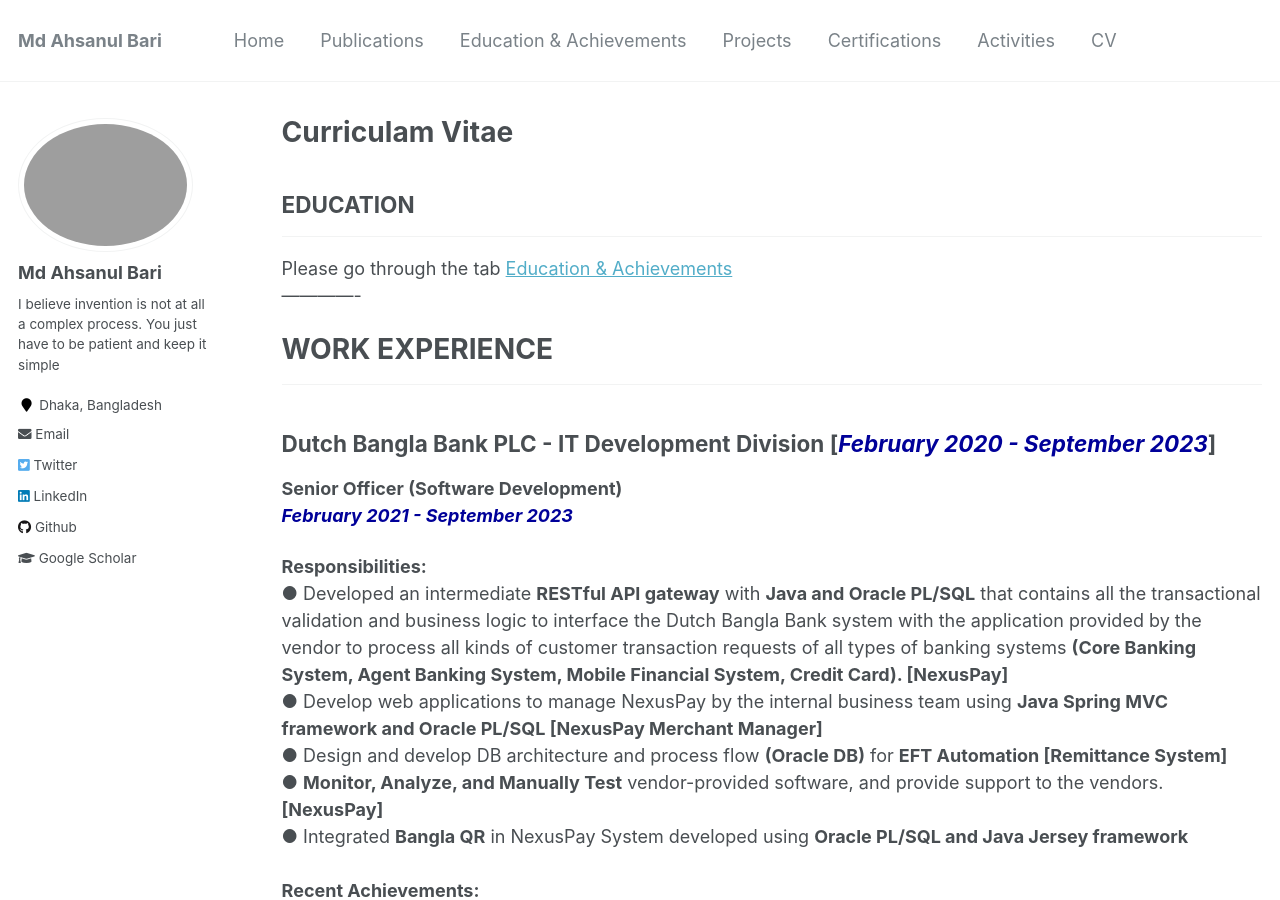
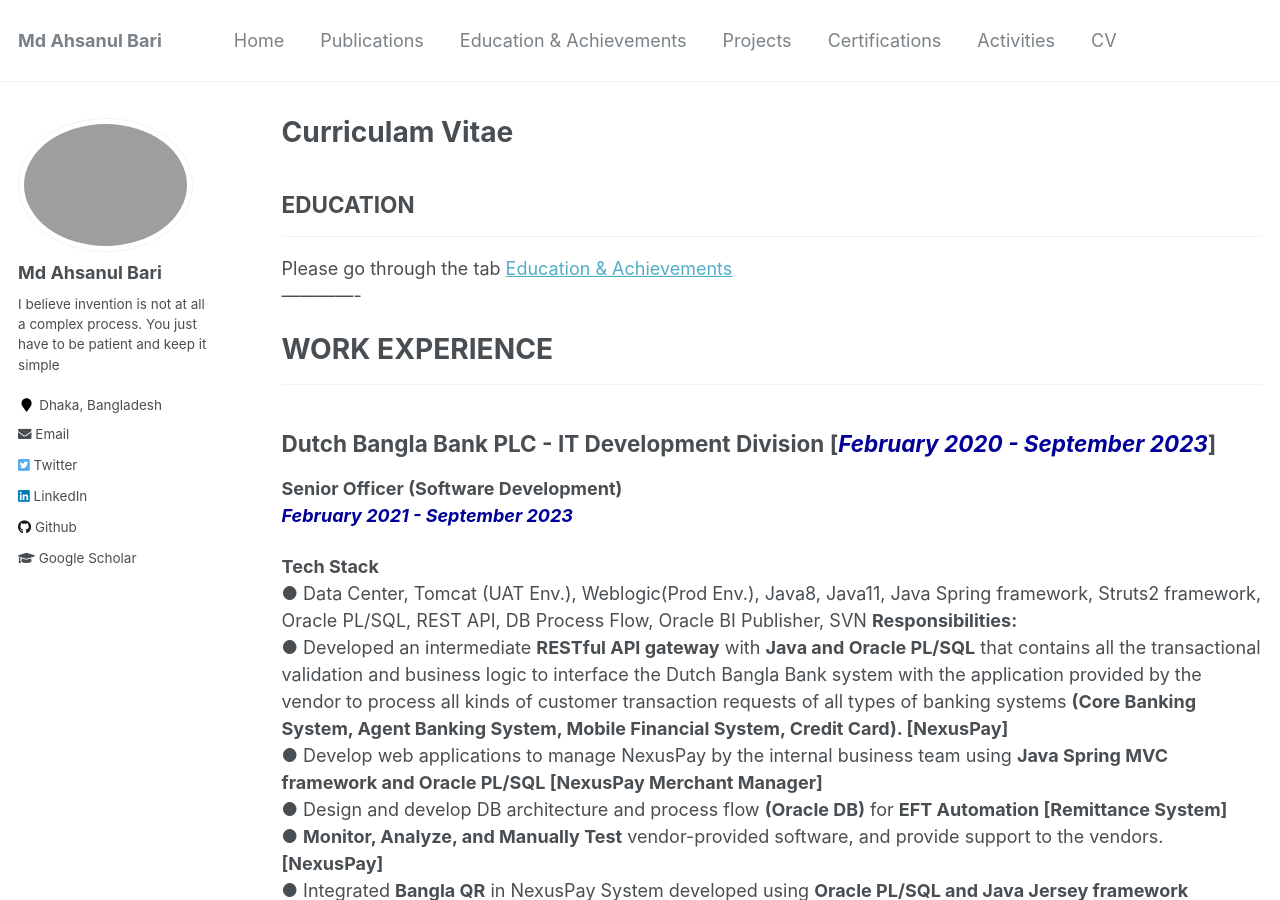
Before and after one commit to AhsanulBariRomi/ahsanul-bari.github.io, a Jekyll site: the page built from _pages/cv.md, in a window 1280 px wide and 900 px high. Built offline with Jekyll 4.4.1, drawn with Linux system fonts in a browser that asks for light colours.

Commit message:
tech stack added

```diff
--- a/_pages/cv.md
+++ b/_pages/cv.md
@@ -21,6 +21,8 @@ Please go through the tab [Education & Achievements](https://ahsanulbariromi.git
 <b>Senior Officer (Software Development)</b><br />
 <i style='color:#000099;'>**February 2021 - September 2023**</i><br/>
 
+<b>Tech Stack</b> <br/>
+● Data Center, Tomcat (UAT Env.), Weblogic(Prod Env.), Java8, Java11, Java Spring framework, Struts2 framework, Oracle PL/SQL, REST API, DB Process Flow, Oracle BI Publisher, SVN
 <b>Responsibilities:</b> <br/>
 ● Developed an intermediate <b>RESTful API gateway</b> with <b>Java and Oracle PL/SQL</b> that contains all the transactional validation and business logic to interface the Dutch Bangla Bank system with the application provided by the vendor to process all kinds of customer transaction requests of all types of banking systems <b>(Core Banking System, Agent Banking System, Mobile Financial System, Credit Card). [NexusPay] </b><br/>
 ● Develop web applications to manage NexusPay by the internal business team using <b>Java Spring MVC framework and Oracle PL/SQL [NexusPay Merchant Manager] </b> <br/>
```
